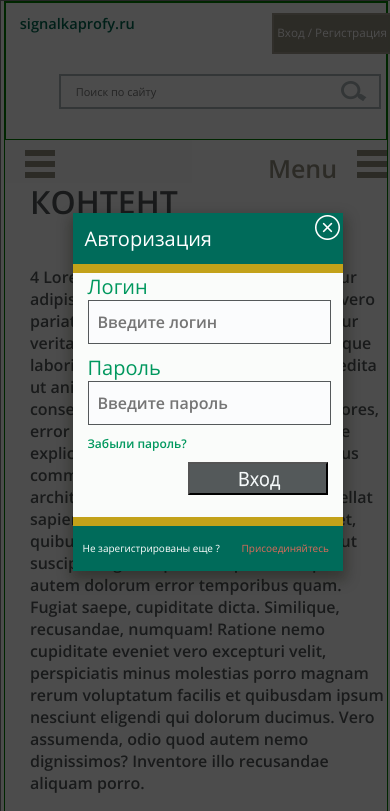
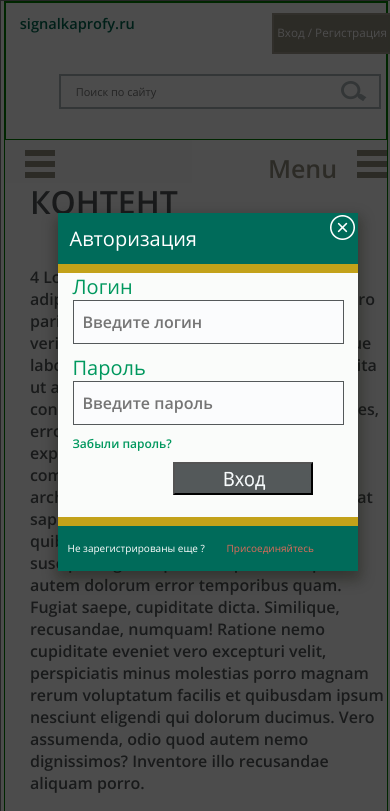
Before and after one commit to dentik77/flexbox, a website: page app/index.html in a window 390 px wide. Both pictures are taken after a click on the link "Вход". Shown: the top 811 px of the page. Drawn offline with nearby package versions, Linux system fonts and the light colour scheme.

Commit message:
dodelana forma reg

```diff
--- a/app/css/form.css
+++ b/app/css/form.css
@@ -6,7 +6,7 @@ section.add-project {
 	/*border-radius: 4px;*/
 	box-shadow: 0 6px 12.5px 2.5px rgba(13, 16, 7, 0.35);
 	/*height: 493px;*/
-	/* width: 370px; */
+	width: 370px;
 	z-index: 100;
 	display: flex;
 	flex-direction: column;
@@ -189,4 +189,7 @@ input.name_project {
 	p.add-project-title {
 		font-size: 20px;
 	}
+	section.add-project {
+		width: 300px;
+	}
 }
--- a/app/css/main.css
+++ b/app/css/main.css
@@ -8,7 +8,7 @@ footer, header, hgroup, menu, nav, section {
 }
 
 body {
-	background: url(../img/comppattern2.png) repeat;
+	/* background: url(../img/comppattern2.png) repeat; */
 	font: normal 1em 'OpenSans-Semibold';
 	color: #54595a;
 }
```
Also changed, not shown: app/img/comppattern2.png (renamed from app/img/compatern_01.png).
